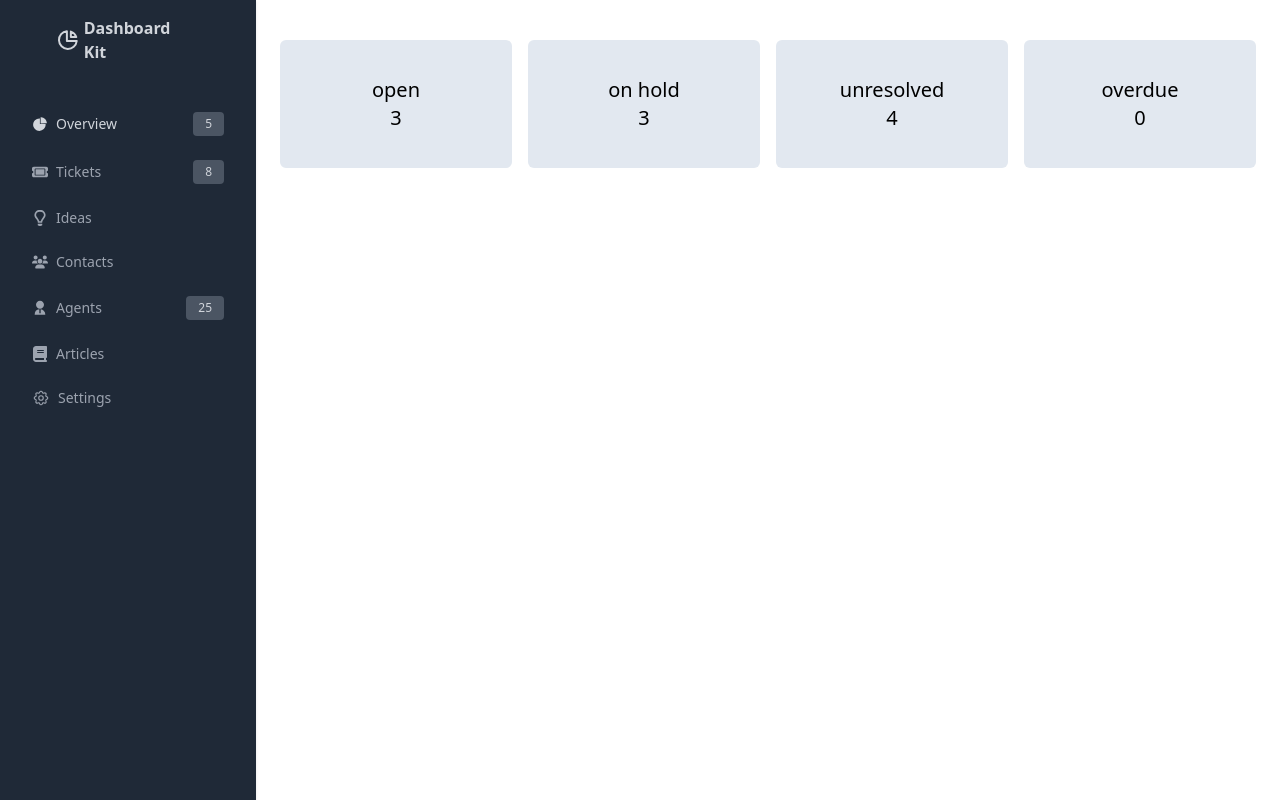
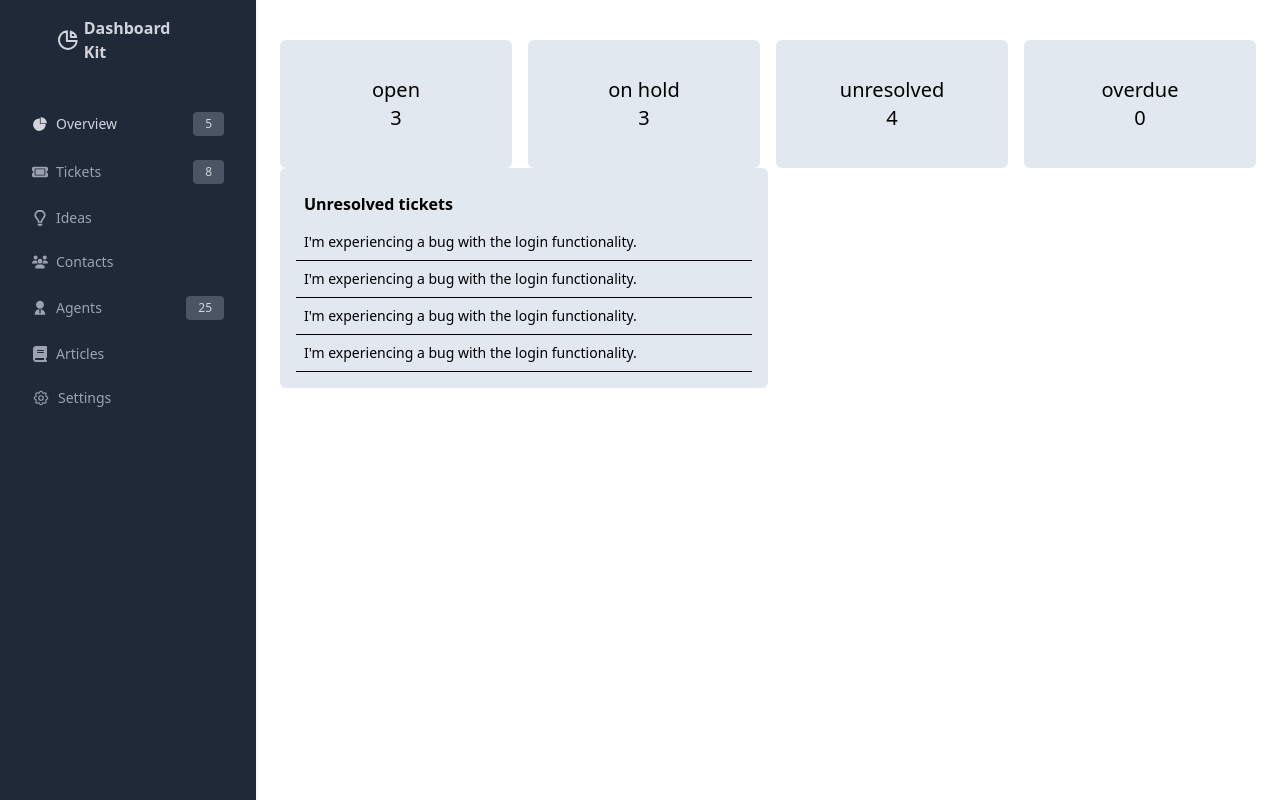
Before and after one commit to ainunnfh/technical-test-sekawan-media, a React (Create React App) app: page / in a window 1280 px wide. Built offline with nearby package versions, Linux system fonts and the light colour scheme; data requests are answered from the project's data file.

Commit message:
🆙update (app): usage unresolved list comp

```diff
--- a/src/App.tsx
+++ b/src/App.tsx
@@ -2,6 +2,7 @@ import "./App.css";
 import Sidebar from "./components/Sidebar";
 import { userDummy } from "./constans/DummyData";
 import Overview from "./components/dashboard/Overview";
+import UnresolvedLists from "./components/dashboard/UnresolvedLists";
 
 interface IUser {
   name: string;
@@ -13,8 +14,12 @@ const userAdmin = userDummy.find((user) => user.role === "Admin");
 // console.log(userAdmin);
 
 function App({ email }: IUser) {
-  return <Sidebar email={email}><Overview/>
-  </Sidebar>;
+  return (
+    <Sidebar email={email}>
+      <Overview />
+      <UnresolvedLists />
+    </Sidebar>
+  );
 }
 
 export default App;
```
